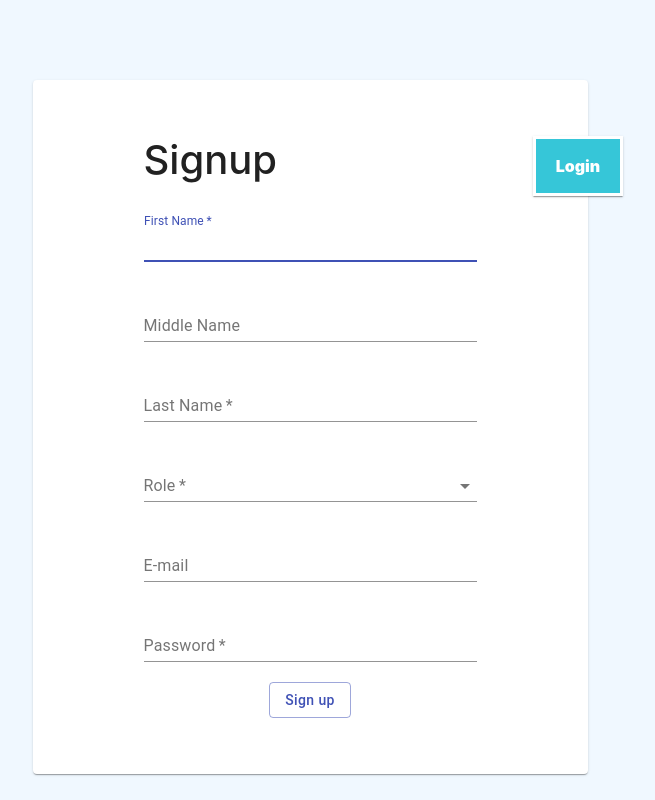
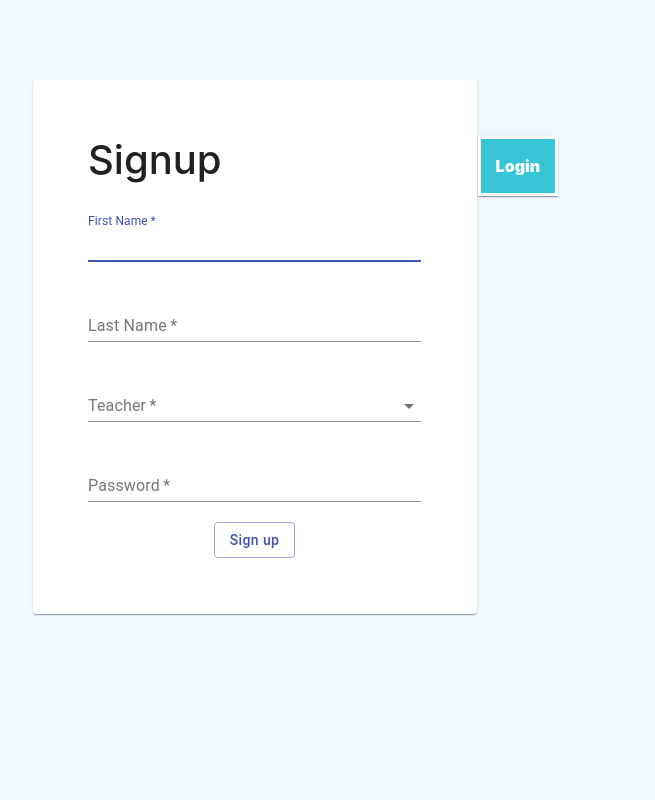
Before and after one commit to HaemanthSP/DoYouKonwIt, a React (Create React App) app in the folder knowit/: page / in a window 1280 px wide. Shown: the whole page, without its empty margins (330-985 px from the left). Built offline with nearby package versions, Linux system fonts and the light colour scheme.

Commit message:
Simplify the fields in auth page

```diff
--- a/knowit/src/App.css
+++ b/knowit/src/App.css
@@ -189,8 +189,8 @@
 
 .login_card {
     margin-top: 80px;
-    padding: 5% 10%;
-    width: 50%;
+    padding: 5% 5%;
+    width: 40%;
     margin-left: 25%;
     align-items: center;
     min-width: 400px;
@@ -200,7 +200,7 @@
     /* margin-left: 30.7%; */
     /* float: right; */
     padding: 15px;
-    width: 7%;
+    width: 5%;
     min-width: 80px;
     box-shadow: 0px 2px 1px -1px rgba(0,0,0,0.2), 0px 1px 1px 0px rgba(0,0,0,0.14), 0px 1px 3px 0px rgba(0,0,0,0.12);
     border-width: 4px;
--- a/knowit/src/App.js
+++ b/knowit/src/App.js
@@ -39,7 +39,8 @@ class App extends Component {
             firstName: "",
             lastName: "",
             middleName: "",
-            role: "",
+			role: "student",
+            teacher: "",
             email: "",
             password: "",
 			message: "",
@@ -212,7 +213,7 @@ class App extends Component {
                             <TextField name="firstName" label="First Name" type="text" fullWidth autoFocus required  onChange={this.handleChange}/>
                         </Grid>
                     </Grid>
-                    <Grid container spacing={8} alignItems="flex-end">
+                    <Grid container spacing={8} alignItems="flex-end" style={{display: "none"}}>
                         <Grid item md={true} sm={true} xs={true}>
                             <TextField name="middleName" label="Middle Name" type="text" fullWidth onChange={this.handleChange}/>
                         </Grid>
@@ -268,7 +269,7 @@ class App extends Component {
                             <TextField name="firstName" label="First Name" type="text" fullWidth autoFocus required onChange={this.handleChange}/>
                         </Grid>
                     </Grid>
-                    <Grid container spacing={8} alignItems="flex-end">
+                    <Grid container spacing={8} alignItems="flex-end" style={{display: "none"}}>
                         <Grid item md={true} sm={true} xs={true}>
                             <TextField name="middleName" label="Middle Name" type="text" fullWidth onChange={this.handleChange}/>
                         </Grid>
@@ -281,16 +282,18 @@ class App extends Component {
 					<Grid container spacing={8} alignItems="flex-end">
                         <Grid item md={true} sm={true} xs={true}>
 						<FormControl fullWidth required>
-							<InputLabel id="rolelist">Role</InputLabel>
-							<Select labelId="rolelist" name="role" value={this.state.role} onChange={this.handleChange}>
+							<InputLabel id="rolelist">Teacher</InputLabel>
+							<Select labelId="rolelist" name="teacher" value={this.state.teacher} onChange={this.handleChange}>
 							  <MenuItem value=""><em>None</em></MenuItem>
-							  <MenuItem value="student">Student</MenuItem>
-							  <MenuItem value="teacher">Teacher</MenuItem>
+							  <MenuItem value="teacher1">Detmar</MenuItem>
+							  <MenuItem value="teacher2">Christoph</MenuItem>
+							  <MenuItem value="teacher3">Nicholas</MenuItem>
+							  <MenuItem value="teacher4">Joerg</MenuItem>
 							</Select>
                         </FormControl>
 						 </Grid>
 			        </Grid>
-                    <Grid container spacing={8} alignItems="flex-end">
+                    <Grid container spacing={8} alignItems="flex-end" style={{display: "none"}}>
                         <Grid item md={true} sm={true} xs={true}>
                             <TextField name="email" label="E-mail" type="email" fullWidth onChange={this.handleChange} />
                         </Grid>
```
